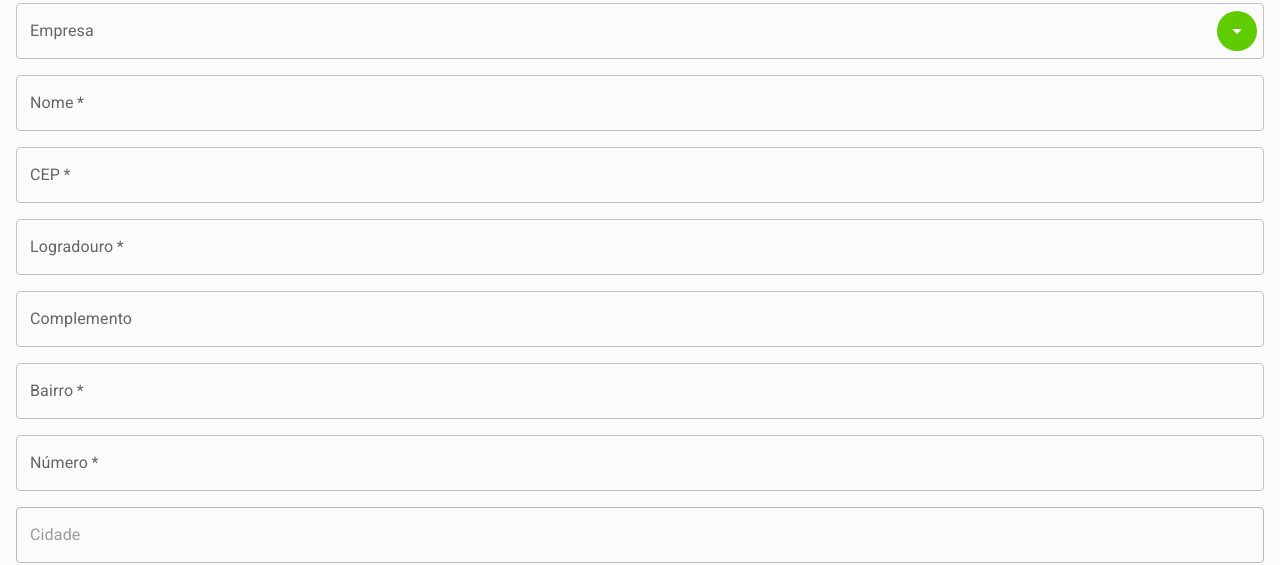
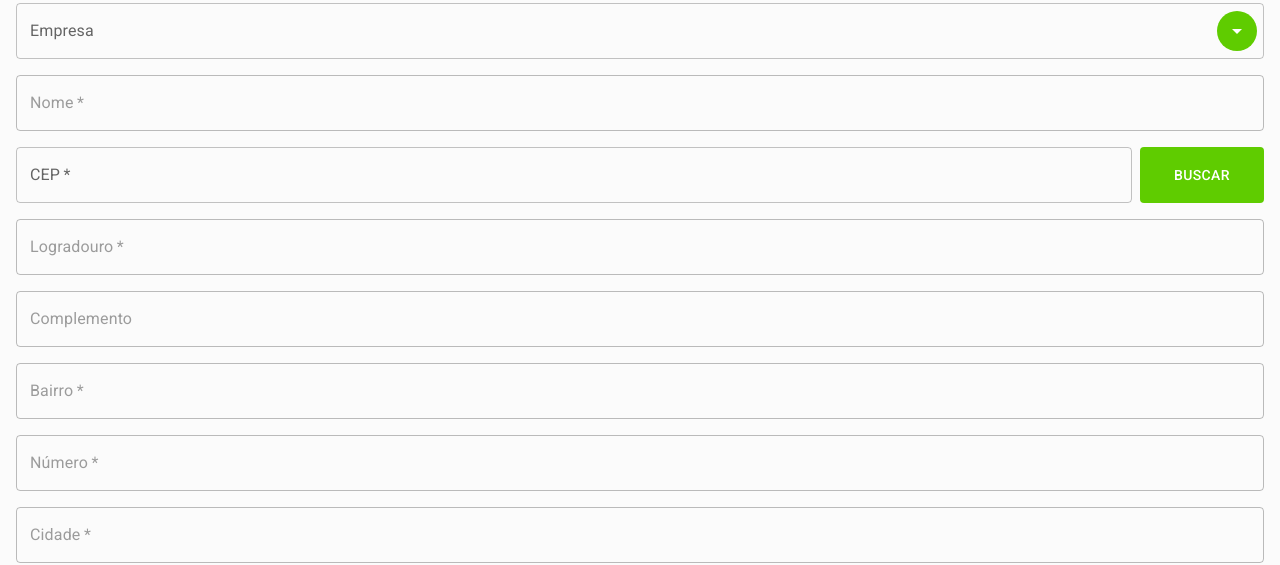
Before and after one commit to Seiixas/hublocal-test, a React (Vite) app in the folder web/: page /places/create in a window 1280 px wide. Shown: the part 188-753 px from the top of the page. Built offline with nearby package versions, Linux system fonts and the light colour scheme; no server answers; sample sign-in values are in the browser's storage.

Commit message:
Improving CEP search

```diff
--- a/web/src/components/Companies/create.tsx
+++ b/web/src/components/Companies/create.tsx
@@ -126,6 +126,8 @@ export function CreateCompany() {
   const [description, setDescription] = useState<string | null>(null);
   const [cnpj, setCnpj] = useState<string | null>(null);
 
+  const [isCepCorrect, setIsCepCorrect] = useState(false);
+
   const [placeName, setPlaceName] = useState<string | null>('');
   const [cep, setCep] = useState<string>('');
   const [publicPlace, setPublicPlace] = useState<string | null>('');
@@ -149,9 +151,7 @@ export function CreateCompany() {
   const [alertSeverity, setAlertSeverity] = useState<'success' | 'error' | 'warning'>('success');
   const [isAlertOpen, setIsAlertOpen] = useState(false);
 
-  async function handleCEP(event: React.ChangeEvent<HTMLInputElement | HTMLTextAreaElement>) {
-    setCep(event.target.value);
-    if (cep?.length === 8) {
+  async function handleCEP() {
       const response = await axios.get(`https://viacep.com.br/ws/${cep}/json/`);
 
       if (response.data.error === 'true') {
@@ -162,8 +162,9 @@ export function CreateCompany() {
         setDistrict(response.data.bairro);
         setCity(response.data.localidade);
         setState(response.data.uf);
+        setIsCepCorrect(true);
       }
-    }
+
   }
 
   async function handleCEPResponsible(event: React.ChangeEvent<HTMLInputElement | HTMLTextAreaElement>) {
@@ -321,14 +322,23 @@ export function CreateCompany() {
           type="text"
           label="Nome"
           required
+          disabled={!isCepCorrect}
           onChange={(event) => setPlaceName(event.target.value)} />
 
-        <TextField
-          placeholder="Apenas números"
-          type="number"
-          label="CEP"
-          required
-          onChange={(event) => { handleCEP(event) }} />
+        <div style={{display: 'flex', gap: '.5rem'}}>
+          <TextField
+            placeholder="Apenas números"
+            type="number"
+            label="CEP"
+            required
+            disabled={isCepCorrect}
+            style={{ width: '90%' }}
+            onChange={(event) => setCep(event.target.value)} />
+
+          <Button
+            onClick={handleCEP}
+            style={{ width: '10%' }}>Buscar</Button>
+        </div>
 
         <TextField
           placeholder="Ex: Av. Pinheiro da Silva"
@@ -336,6 +346,7 @@ export function CreateCompany() {
           label="Logradouro"
           value={publicPlace}
           required
+          disabled={!isCepCorrect}
           onChange={(event) => setPublicPlace(event.target.value)} />
 
         <TextField
@@ -343,6 +354,7 @@ export function CreateCompany() {
           type="text"
           label="Complemento"
           value={complement}
+          disabled={!isCepCorrect}
           onChange={(event) => setComplement(event.target.value)} />
 
          <TextField
@@ -351,12 +363,14 @@ export function CreateCompany() {
             label="Bairro"
             value={district}
             required
+            disabled={!isCepCorrect}
             onChange={(event) => setDistrict(event.target.value)} />
 
         <TextField
           placeholder="Ex: 280A"
           type="text"
           label="Número"
+          disabled={!isCepCorrect}
           required
           onChange={(event) => setNumber(event.target.value)} />
 
@@ -366,6 +380,7 @@ export function CreateCompany() {
           label="Cidade"
           value={city}
           disabled
+          required
           onChange={(event) => setCity(event.target.value)} />
 
         <TextField
@@ -374,6 +389,7 @@ export function CreateCompany() {
           label="Estado"
           value={state}
           disabled
+          required
           onChange={(event) => setState(event.target.value)}
         >
           {brazilianStates.map((option) => (
--- a/web/src/components/Places/create.tsx
+++ b/web/src/components/Places/create.tsx
@@ -134,6 +134,8 @@ export function CreatePlace() {
   const [companies, setCompanies] = useState<ICompany[]>([]);
   const [companyId, setCompanyId] = useState<string>('');
 
+  const [isCepCorrect, setIsCepCorrect] = useState(false);
+
   const [placeName, setPlaceName] = useState<string | null>('');
   const [cep, setCep] = useState<string>('');
   const [publicPlace, setPublicPlace] = useState<string | null>('');
@@ -143,12 +145,12 @@ export function CreatePlace() {
   const [state, setState] = useState<string | null>('');
   const [city, setCity] = useState<string | null>('');
 
-  async function handleCEP(event: React.ChangeEvent<HTMLInputElement | HTMLTextAreaElement>) {
-    setCep(event.target.value);
-    if (cep?.length === 8) {
+  async function handleCEP() {
       const response = await axios.get(`https://viacep.com.br/ws/${cep}/json/`);
 
-      if (response.data.error === 'true') {
+      console.log(response.data.erro);
+
+      if (response.data.erro === 'true') {
         alert('CEP inválido!');
       } else {
         setPublicPlace(response.data.logradouro);
@@ -156,8 +158,8 @@ export function CreatePlace() {
         setDistrict(response.data.bairro);
         setCity(response.data.localidade);
         setState(response.data.uf);
+        setIsCepCorrect(true);
       }
-    }
   }
 
   useEffect(() => {
@@ -293,14 +295,23 @@ export function CreatePlace() {
           type="text"
           label="Nome"
           required
+          disabled={!isCepCorrect}
           onChange={(event) => setPlaceName(event.target.value)} />
 
-        <TextField
-          placeholder="Apenas números"
-          type="number"
-          label="CEP"
-          required
-          onChange={(event) => { handleCEP(event) }} />
+        <div style={{display: 'flex', gap: '.5rem'}}>
+          <TextField
+            placeholder="Apenas números"
+            type="number"
+            label="CEP"
+            required
+            disabled={isCepCorrect}
+            style={{ width: '90%' }}
+            onChange={(event) => setCep(event.target.value)} />
+
+          <Button
+            onClick={handleCEP}
+            style={{ width: '10%' }}>Buscar</Button>
+        </div>
 
         <TextField
           placeholder="Ex: Av. Pinheiro da Silva"
@@ -308,6 +319,7 @@ export function CreatePlace() {
           label="Logradouro"
           value={publicPlace}
           required
+          disabled={!isCepCorrect}
           onChange={(event) => setPublicPlace(event.target.value)} />
 
         <TextField
@@ -315,6 +327,7 @@ export function CreatePlace() {
           type="text"
           label="Complemento"
           value={complement}
+          disabled={!isCepCorrect}
           onChange={(event) => setComplement(event.target.value)} />
 
          <TextField
@@ -323,12 +336,14 @@ export function CreatePlace() {
             label="Bairro"
             value={district}
             required
+            disabled={!isCepCorrect}
             onChange={(event) => setDistrict(event.target.value)} />
 
         <TextField
           placeholder="Ex: 280A"
           type="text"
           label="Número"
+          disabled={!isCepCorrect}
           required
           onChange={(event) => setNumber(event.target.value)} />
 
@@ -338,6 +353,7 @@ export function CreatePlace() {
           label="Cidade"
           value={city}
           disabled
+          required
           onChange={(event) => setCity(event.target.value)} />
 
         <TextField
@@ -346,6 +362,7 @@ export function CreatePlace() {
           label="Estado"
           value={state}
           disabled
+          required
           onChange={(event) => setState(event.target.value)}
         >
           {brazilianStates.map((option) => (
--- a/web/src/components/Places/edit.tsx
+++ b/web/src/components/Places/edit.tsx
@@ -127,6 +127,8 @@ export function EditPlace() {
   const [alertSeverity, setAlertSeverity] = useState<'success' | 'error' | 'warning'>('success');
   const [isAlertOpen, setIsAlertOpen] = useState(false);
 
+  const [isCepCorrect, setIsCepCorrect] = useState(false);
+
   const [oldPlaceName, setOldPlaceName] = useState<string>('');
 
   const [placeName, setPlaceName] = useState<string | null>('');
@@ -139,9 +141,7 @@ export function EditPlace() {
   const [city, setCity] = useState<string | null>('');
   const [dataUpdated, setDataUpdated] = useState<string | null>('');
 
-  async function handleCEP(event: React.ChangeEvent<HTMLInputElement | HTMLTextAreaElement>) {
-    setCep(event.target.value);
-    if (cep?.length === 8) {
+  async function handleCEP() {
       const response = await axios.get(`https://viacep.com.br/ws/${cep}/json/`);
 
       if (response.data.error === 'true') {
@@ -152,8 +152,9 @@ export function EditPlace() {
         setDistrict(response.data.bairro);
         setCity(response.data.localidade);
         setState(response.data.uf);
+        setIsCepCorrect(true);
       }
-    }
+
   }
 
   async function handleSubmit(event: FormEvent) {
@@ -278,21 +279,30 @@ export function EditPlace() {
           <Typography variant="h5">Local</Typography>
           <span>Insira os dados relacionados à localização da empresa</span>
           <hr />
+
           <TextField
           placeholder="Ex: Matriz"
           type="text"
           label="Nome"
           required
-          value={placeName}
+          disabled={!isCepCorrect}
           onChange={(event) => setPlaceName(event.target.value)} />
 
-        <TextField
-          placeholder="Apenas números"
-          type="number"
-          label="CEP"
-          value={cep}
-          required
-          onChange={(event) => { handleCEP(event) }} />
+        <div style={{display: 'flex', gap: '.5rem'}}>
+          <TextField
+            placeholder="Apenas números"
+            type="number"
+            label="CEP"
+            required
+            value={cep}
+            disabled={isCepCorrect}
+            style={{ width: '90%' }}
+            onChange={(event) => setCep(event.target.value)} />
+
+          <Button
+            onClick={handleCEP}
+            style={{ width: '10%' }}>Buscar</Button>
+        </div>
 
         <TextField
           placeholder="Ex: Av. Pinheiro da Silva"
@@ -300,6 +310,7 @@ export function EditPlace() {
           label="Logradouro"
           value={publicPlace}
           required
+          disabled={!isCepCorrect}
           onChange={(event) => setPublicPlace(event.target.value)} />
 
         <TextField
@@ -307,6 +318,7 @@ export function EditPlace() {
           type="text"
           label="Complemento"
           value={complement}
+          disabled={!isCepCorrect}
           onChange={(event) => setComplement(event.target.value)} />
 
          <TextField
@@ -315,13 +327,14 @@ export function EditPlace() {
             label="Bairro"
             value={district}
             required
+            disabled={!isCepCorrect}
             onChange={(event) => setDistrict(event.target.value)} />
 
         <TextField
           placeholder="Ex: 280A"
           type="text"
           label="Número"
-          value={number}
+          disabled={!isCepCorrect}
           required
           onChange={(event) => setNumber(event.target.value)} />
 
@@ -331,6 +344,7 @@ export function EditPlace() {
           label="Cidade"
           value={city}
           disabled
+          required
           onChange={(event) => setCity(event.target.value)} />
 
         <TextField
@@ -339,6 +353,7 @@ export function EditPlace() {
           label="Estado"
           value={state}
           disabled
+          required
           onChange={(event) => setState(event.target.value)}
         >
           {brazilianStates.map((option) => (
--- a/web/src/components/Responsible/create.tsx
+++ b/web/src/components/Responsible/create.tsx
@@ -131,6 +131,8 @@ export function CreateResponsible() {
   const [alertSeverity, setAlertSeverity] = useState<'success' | 'error' | 'warning'>('success');
   const [isAlertOpen, setIsAlertOpen] = useState(false);
 
+  const [isCepCorrect, setIsCepCorrect] = useState(false);
+
   const [responsibleName, setResponsibleName] = useState<string | null>(null);
   const [phoneNumber, setPhoneNumber] = useState<string | null>(null);
   const [responsibleCep, setResponsibleCep] = useState<string | null>(null);
@@ -144,12 +146,12 @@ export function CreateResponsible() {
   const [companies, setCompanies] = useState<ICompany[]>([]);
   const [companyId, setCompanyId] = useState<string>('');
 
-  async function handleCEPResponsible(event: React.ChangeEvent<HTMLInputElement | HTMLTextAreaElement>) {
-    setResponsibleCep(event.target.value);
-    if (responsibleCep?.length === 8) {
+  async function handleCEPResponsible() {
       const response = await axios.get(`https://viacep.com.br/ws/${responsibleCep}/json/`);
 
-      if (response.data.error === 'true') {
+      console.log(response);
+
+      if (response.data.erro === 'true') {
         alert('CEP inválido!');
       } else {
         setResponsiblePublicPlace(response.data.logradouro);
@@ -157,8 +159,9 @@ export function CreateResponsible() {
         setResponsibleDistrict(response.data.bairro);
         setResponsibleCity(response.data.localidade);
         setResponsibleState(response.data.uf);
+        setIsCepCorrect(true);
       }
-    }
+
   }
 
   async function handleSubmit(event: FormEvent) {
@@ -298,24 +301,36 @@ export function CreateResponsible() {
           required
           onChange={(event) => setPhoneNumber(event.target.value)} />
 
-        <TextField
-          placeholder="Apenas números"
-          type="number"
-          label="CEP"
-          required
-          onChange={(event) => handleCEPResponsible(event)} />
+        <div style={{display: 'flex', gap: '.5rem'}}>
+          <TextField
+            placeholder="Apenas números"
+            type="number"
+            label="CEP"
+            required
+            disabled={isCepCorrect}
+            style={{ width: '90%' }}
+            onChange={(event) => setResponsibleCep(event.target.value)} />
+
+          <Button
+            onClick={handleCEPResponsible}
+            style={{ width: '10%' }}>Buscar</Button>
+        </div>
 
         <TextField
           placeholder="Ex: Av. Pinheiro da Silva"
           type="text"
           label="Logradouro"
           required
-          onChange={(event) => setResponsiblePublicPlace(event.target.value)}/>
+          value={responsiblePublicPlace}
+          disabled={!isCepCorrect}
+          onChange={(event) => setResponsiblePublicPlace(event.target.value)} />
 
         <TextField
           placeholder="Ex: Apartamento 105"
           type="text"
           label="Complemento"
+          value={responsibleComplement}
+          disabled={!isCepCorrect}
           onChange={(event) => setResponsibleComplement(event.target.value)} />
 
          <TextField
@@ -323,14 +338,27 @@ export function CreateResponsible() {
             type="text"
             label="Bairro"
             required
+            value={responsibleDistrict}
+            disabled={!isCepCorrect}
             onChange={(event) => setResponsibleDistrict(event.target.value)} />
 
         <TextField
           placeholder="Ex: 280A"
           type="text"
           label="Número"
+          value={responsibleNumber}
+          disabled={!isCepCorrect}
           required
           onChange={(event) => setResponsibleNumber(event.target.value)} />
+
+        <TextField
+          placeholder="Ex: São Paulo"
+          type="text"
+          label="Cidade"
+          value={responsibleCity}
+          disabled
+          required
+          onChange={(event) => setResponsibleCity(event.target.value)} />
 
         <TextField
           id="outlined-select-currency"
@@ -347,15 +375,6 @@ export function CreateResponsible() {
             </MenuItem>
           ))}
         </TextField>
-
-        <TextField
-          placeholder="Ex: São Paulo"
-          type="text"
-          label="Cidade"
-          disabled
-          required
-          value={responsibleCity}
-          onChange={(event) => setResponsibleCity(event.target.value)} />
         <Button type="submit">Cadastrar</Button>
      </form>
 
--- a/web/src/components/Responsible/edit.tsx
+++ b/web/src/components/Responsible/edit.tsx
@@ -123,6 +123,8 @@ export function EditResponsible() {
   const token = localStorage.getItem('token');
   const params = useParams();
 
+  const [isCepCorrect, setIsCepCorrect] = useState(false);
+
   const [alertMessage, setAlertMessage] = useState('');
   const [alertSeverity, setAlertSeverity] = useState<'success' | 'error' | 'warning'>('success');
   const [isAlertOpen, setIsAlertOpen] = useState(false);
@@ -183,9 +185,7 @@ export function EditResponsible() {
 
   }
 
-  async function handleCEPResponsible(event: React.ChangeEvent<HTMLInputElement | HTMLTextAreaElement>) {
-    setResponsibleCep(event.target.value);
-    if (responsibleCep?.length === 8) {
+  async function handleCEPResponsible() {
       const response = await axios.get(`https://viacep.com.br/ws/${responsibleCep}/json/`);
 
       if (response.data.error === 'true') {
@@ -196,8 +196,9 @@ export function EditResponsible() {
         setResponsibleDistrict(response.data.bairro);
         setResponsibleCity(response.data.localidade);
         setResponsibleState(response.data.uf);
+        setIsCepCorrect(true);
       }
-    }
+
   }
 
   useEffect(() => {
@@ -285,32 +286,46 @@ export function EditResponsible() {
           value={phoneNumber}
           onChange={(event) => setPhoneNumber(event.target.value)} />
 
-        <TextField
-          placeholder="Apenas números"
-          type="number"
-          label="CEP"
-          value={responsibleCep}
-          onChange={(event) => handleCEPResponsible(event)} />
+        <div style={{display: 'flex', gap: '.5rem'}}>
+          <TextField
+            placeholder="Apenas números"
+            type="number"
+            label="CEP"
+            required
+            value={responsibleCep}
+            disabled={isCepCorrect}
+            style={{ width: '90%' }}
+            onChange={(event) => setResponsibleCep(event.target.value)} />
+
+          <Button
+            onClick={handleCEPResponsible}
+            style={{ width: '10%' }}>Buscar</Button>
+        </div>
 
         <TextField
           placeholder="Ex: Av. Pinheiro da Silva"
           type="text"
           label="Logradouro"
+          required
           value={responsiblePublicPlace}
-          onChange={(event) => setResponsiblePublicPlace(event.target.value)}/>
+          disabled={!isCepCorrect}
+          onChange={(event) => setResponsiblePublicPlace(event.target.value)} />
 
         <TextField
           placeholder="Ex: Apartamento 105"
           type="text"
           label="Complemento"
           value={responsibleComplement}
+          disabled={!isCepCorrect}
           onChange={(event) => setResponsibleComplement(event.target.value)} />
 
          <TextField
             placeholder="Ex: Centro"
             type="text"
             label="Bairro"
+            required
             value={responsibleDistrict}
+            disabled={!isCepCorrect}
             onChange={(event) => setResponsibleDistrict(event.target.value)} />
 
         <TextField
@@ -318,7 +333,18 @@ export function EditResponsible() {
           type="text"
           label="Número"
           value={responsibleNumber}
+          disabled={!isCepCorrect}
+          required
           onChange={(event) => setResponsibleNumber(event.target.value)} />
+
+        <TextField
+          placeholder="Ex: São Paulo"
+          type="text"
+          label="Cidade"
+          value={responsibleCity}
+          disabled
+          required
+          onChange={(event) => setResponsibleCity(event.target.value)} />
 
         <TextField
           id="outlined-select-currency"
@@ -335,15 +361,6 @@ export function EditResponsible() {
             </MenuItem>
           ))}
         </TextField>
-
-        <TextField
-          placeholder="Ex: São Paulo"
-          type="text"
-          label="Cidade"
-          disabled
-          required
-          value={responsibleCity}
-          onChange={(event) => setResponsibleCity(event.target.value)} />
         <Button type="submit">Cadastrar</Button>
      </form>
 
```
